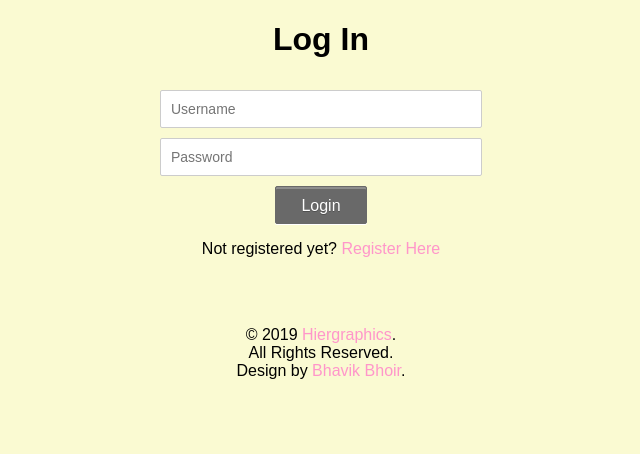
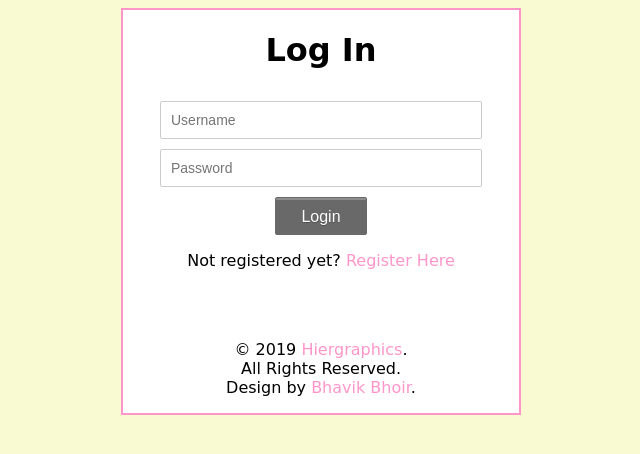
Before and after one commit to bhavikbhoir/Hiergraphics, a PHP site: page /login.php in a window 1280 px wide. Shown: the top 454 px of the page, without its empty margins (319-959 px from the left). Run offline with PHP 8.4, Linux system fonts and the light colour scheme.

Commit message:
Update login.php

```diff
--- a/login.php
+++ b/login.php
@@ -5,6 +5,16 @@
 <title>Login</title>
 <link rel="stylesheet" href="css/style.css" />
 </head>
+<style type="text/css">
+	body{
+	background-color: rgb(250,250,210);
+	}
+	.container{
+	background-color: white;
+	font-family: cursive;
+	border: 2px solid rgb(255,150,202);
+	}
+</style>
 <body>
 <?php
 	require('db.php');
@@ -30,6 +40,8 @@
     }else{
 ?>
 <div class="form">
+	<div class="container">
+
 <h1>Log In</h1>
 <form action="" method="post" name="login">
 <input type="text" name="username" placeholder="Username" required />
@@ -45,6 +57,8 @@
         </div>
 
 </div>
+
+</div>
 <?php } ?>
 </body>
 </html>
```
